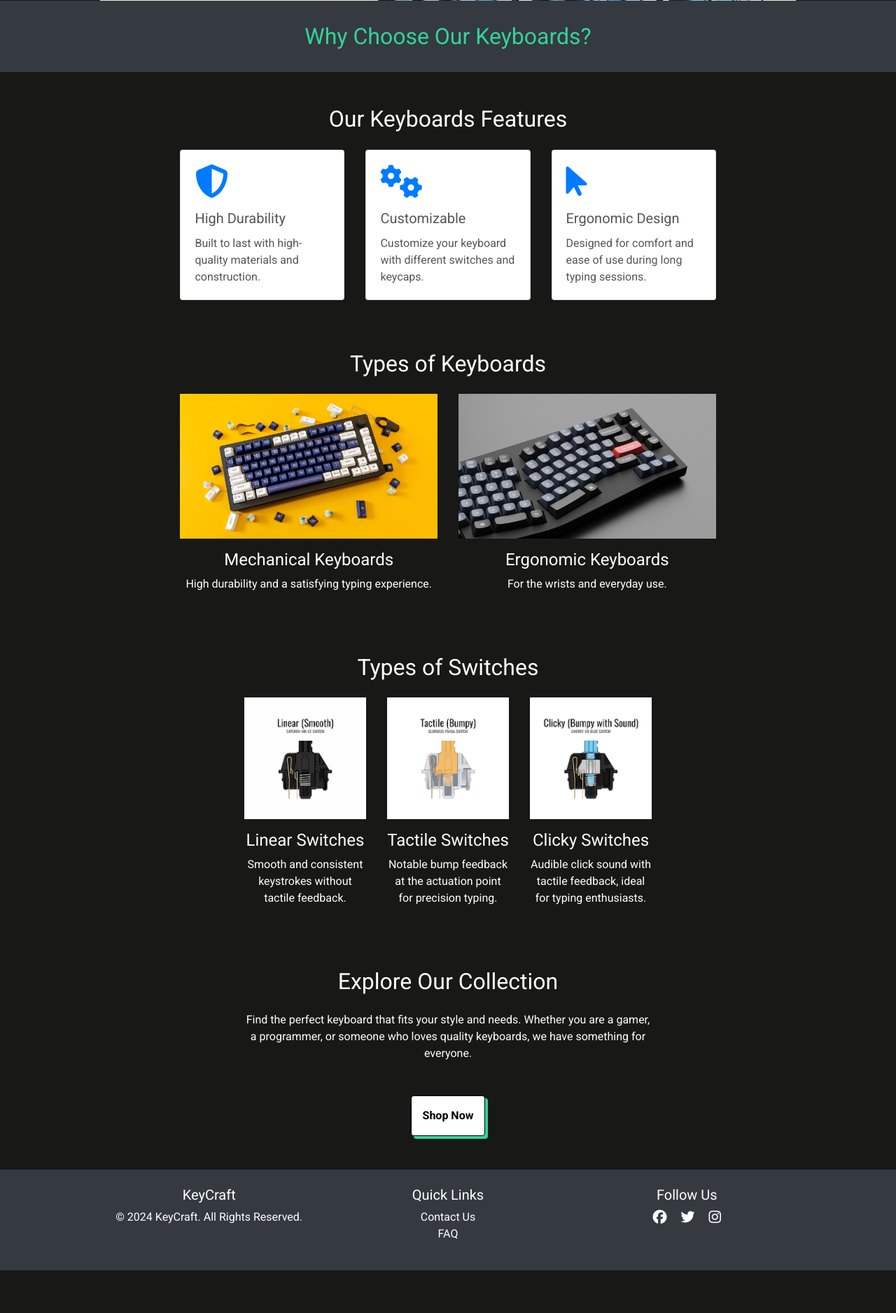
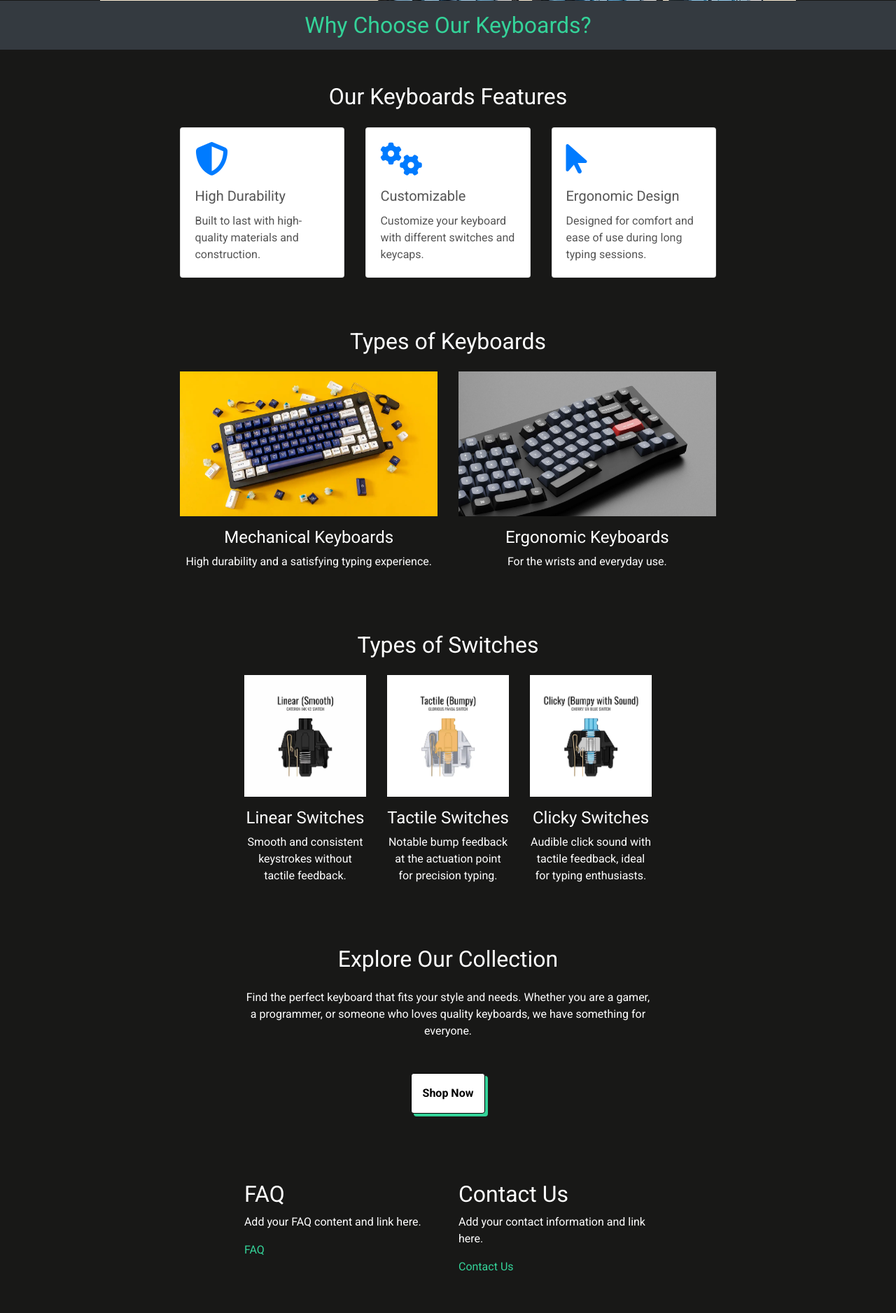
Before and after one commit to TerraBite147/KeyCraft, a Django app: page / in a window 1280 px wide. Shown: the part 723-2600 px from the top of the page at 70% size. Before the commit the page ends 2539 px from the top, so only its background shows below. Run offline with Django 3.2, Linux system fonts and the light colour scheme; parts of the project's set-up code (start-up, migrations or seed data) failed here and were passed over; some libraries are stand-ins or nearby versions.

Commit message:
bug(base.html): fix issue with overlay hiding footer

```diff
--- a/faq/templates/faq/faq_list.html
+++ b/faq/templates/faq/faq_list.html
@@ -11,9 +11,8 @@
 {% endblock %}
 
 {% block content %}
-<div class="overlay"></div>
 <div class="container my-5 pt-3">
-    <h2>FAQs</h2>
+    <h2 class="text-green">FAQs</h2>
     {% if request.user.is_superuser %}
     <a href="{% url 'add_faq' %}" class="btn btn-primary mb-3">Add FAQ</a>
     {% endif %}
--- a/home/templates/home/index.html
+++ b/home/templates/home/index.html
@@ -129,4 +129,24 @@
                                         <a class="custom-btn-inverted" href="{% url 'products' %}">Shop Now</a>
                                     </div>
                                 </div>
+
+                                <!-- FAQ and Contact Us Section -->
+                                <div class="container my-5 pt-5" id="faq-contact-section">
+                                    <div class="row">
+                                        <div class="col-md-6 text-white">
+                                            <h2>FAQ</h2>
+                                            <p>Add your FAQ content and link here.</p>
+                                            <p>
+                                                <a href="{% url 'faq_list' %}" class="text-green">FAQ</a>
+                                            </p>
+                                        </div>
+                                        <div class="col-md-6 text-white">
+                                            <h2>Contact Us</h2>
+                                            <p>Add your contact information and link here.</p>
+                                            <p>
+                                                <a href="{% url 'contact' %}" class="text-green">Contact Us</a>
+                                            </p>
+                                        </div>
+                                    </div>
+                                </div>
                             {% endblock %}
--- a/static/css/base.css
+++ b/static/css/base.css
@@ -16,10 +16,13 @@ body {
     padding: 0;
 }
 
-body .footer {
-    z-index: 999 !important;
+footer.footer {
+    position: relative;
+    z-index: 1;
 }
-
+header {
+    margin-bottom: 64px;
+}
 
 a {
     text-decoration: none;
@@ -182,7 +185,6 @@ a.category-badge > span.badge:hover {
 
 .full-width-divider h2 {
     margin: 0;
-    padding: 1rem 0;
 }
 .overlay {
     height: 100%;
@@ -194,6 +196,8 @@ a.category-badge > span.badge:hover {
     z-index: 0;
     margin-bottom: 144px;
 }
+
+
 
 /* ------------------------------- bootstrap toasts */
 
```
